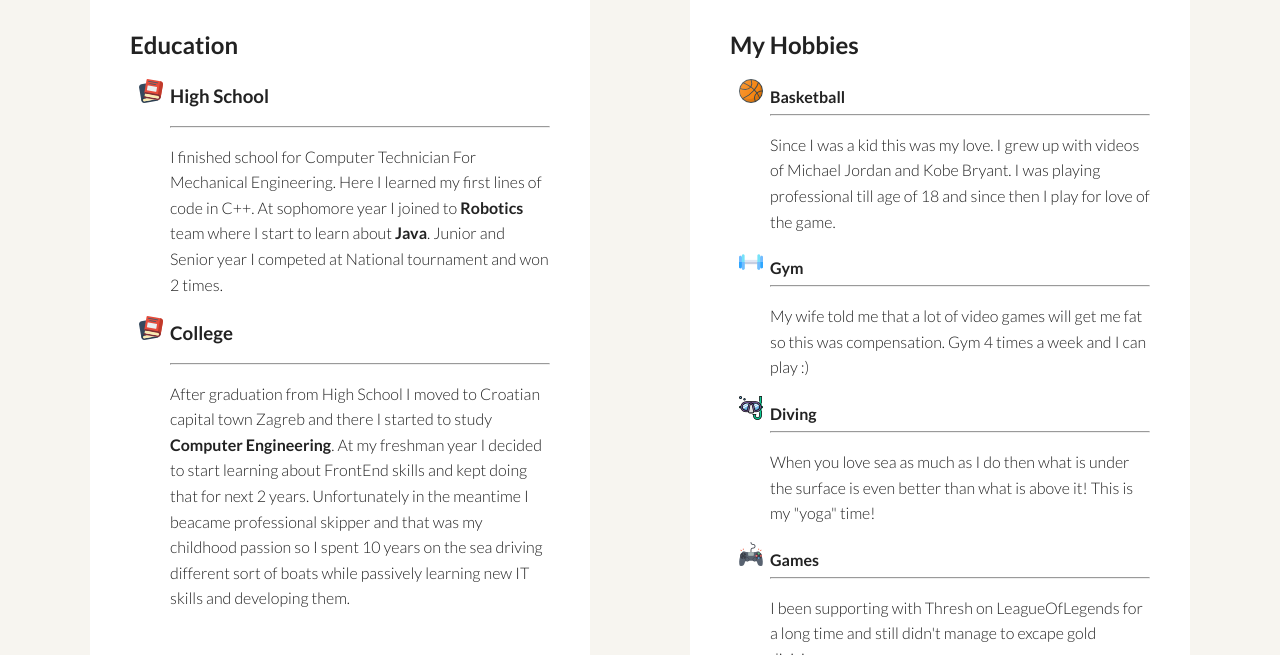
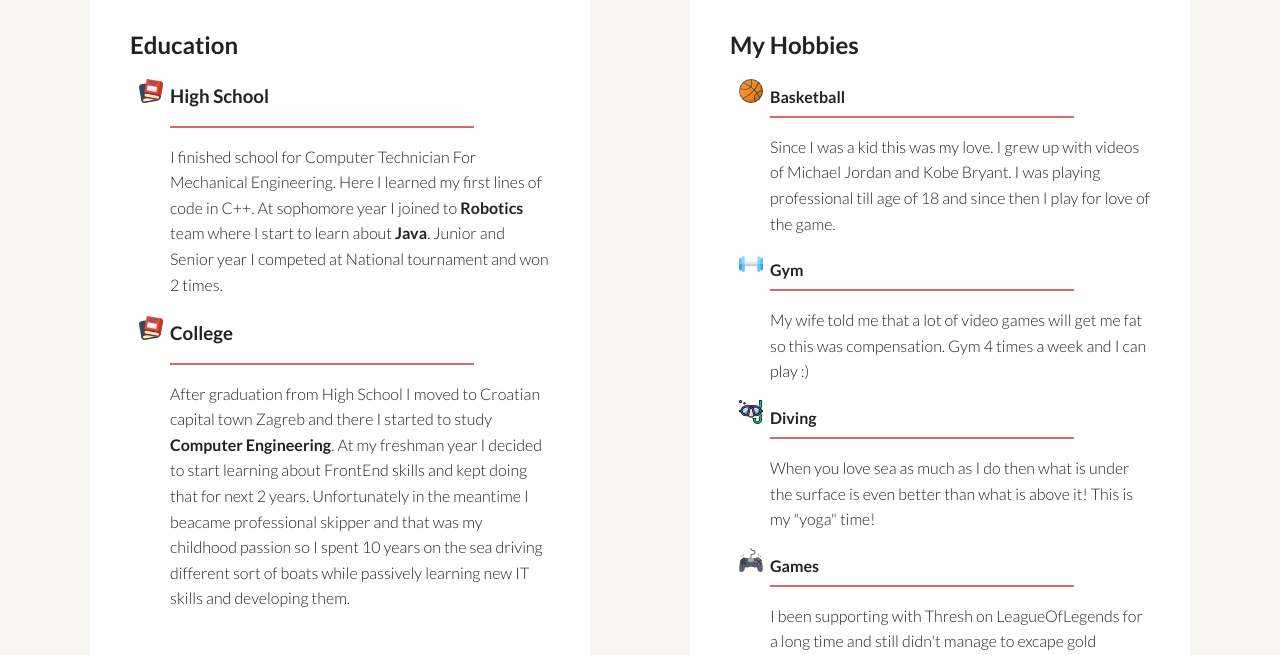
Before and after one commit to dujemihovilovic/githubteamtreehouse, a plain HTML site: page resume.html in a window 1280 px wide. Shown: the part 530-1185 px from the top of the page. Drawn offline with Linux system fonts and the light colour scheme.

Commit message:
Last update

```diff
--- a/resume.html
+++ b/resume.html
@@ -35,50 +35,49 @@
         <h2>Education</h2>
         <ul class="ikone">
             <li><h3><b>High School</b></h3></li>
-            <hr>
+            <div class="dash"></div>
             <p>I finished school for Computer Technician For Mechanical Engineering. Here I learned my first
             lines of code in C++. At sophomore year I joined to <b>Robotics</b> team where I start to learn about <b>Java</b>.
             Junior and Senior year I competed at National tournament and won 2 times.
             </p>
             <li><h3><b>College</b></h3></li>
-            <hr>
+            <div class="dash"></div>
             <p>After graduation from High School I moved to Croatian capital town Zagreb and there I started to study <b>Computer Engineering</b>.
             At my freshman year I decided to start learning about FrontEnd skills and kept doing that for next 2 years. Unfortunately in the meantime
             I beacame professional skipper and that was my childhood passion so I spent 10 years on the sea driving different sort of boats while passively
             learning new IT skills and developing them.
             </p>
-
         </ul>
+        <br>
+        <p style="text-align: center;"><img src="images/google.png"></p>
+        <h3 style="text-align: center;"><b>Google Digital Marketing</b></h3>
+        <p>At 2018 I got my Digital Marketing Certificate from Google.</p>
       </div>
 
       <div class="card">
         <h2>My Hobbies</h2>
         <ul>
         <li class="bball"><b>Basketball</b></li>
-        <hr>
+        <div class="dash"></div>
         <p>Since I was a kid this was my love. I grew up with videos of Michael Jordan and Kobe Bryant.
             I was playing professional till age of 18 and since then I play for love of the game.
         </p>
         <li class="gym"><b>Gym</b></li>
-        <hr>
+        <div class="dash"></div>
         <p>My wife told me that a lot of video games will get me fat so this was compensation. Gym 4 times
             a week and I can play :)
         </p>
         <li class="diving"><b>Diving</b></li>
-        <hr>
+        <div class="dash"></div>
         <p>When you love sea as much as I do then what is under the surface is even better than what is above it!
             This is my "yoga" time!
         </p>
         <li class="game"><b>Games</b></li>
-        <hr>
+        <div class="dash"></div>
         <p>I been supporting with Thresh on LeagueOfLegends for a long time and still didn't manage to excape gold division.</p>
         <li class="movie"><b>Movies</b></li>
-        <hr>
+        <div class="dash"></div>
         <p>Marvel before DC, Star Wars before Star Trek and Guy Ritchie before anything!</p>
-
-
-
-
         </ul>
       </div>
 
--- a/styles.css
+++ b/styles.css
@@ -114,7 +114,12 @@ ul.skills {
   padding: 0;
   text-align: center;
 }
+.dash{
+  border: 1px solid #D66969;
+  width: 80%;
+  height: 0px;
 
+}
 .skills li {
   border-radius: 6px;
   display: inline-block;
@@ -135,18 +140,23 @@ list-style-type: square;
 }
 .bball {
 list-style-image: url(images/bball.png);
+margin-bottom: 10px;
 }
 .gym {
 list-style-image: url(images/gym.png);
+margin-bottom: 10px;
 }
 .diving {
 list-style-image: url(images/diving.png);
+margin-bottom: 10px;
 }
 .game {
 list-style-image: url(images/game.png);
+margin-bottom: 10px;
 }
 .movie {
 list-style-image: url(images/movie.png);
+margin-bottom: 10px;
 }
 
 footer {
```
Also changed, not shown: images/google.png (added), 1 other file.
